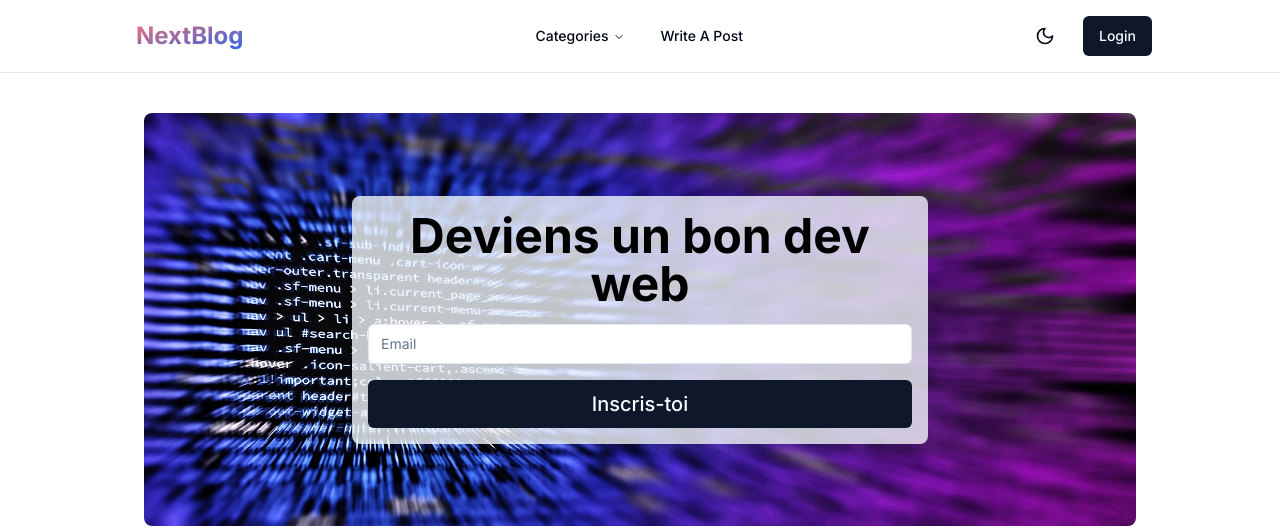
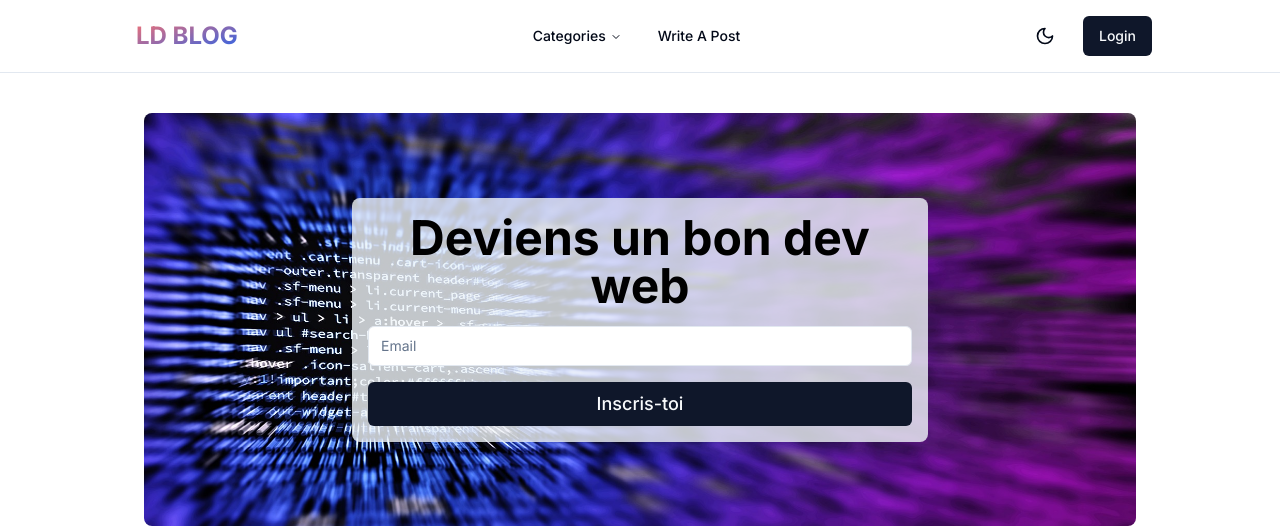
Before and after one commit to rezozero59/next-app-01-2023, a Next.js app: page / in a window 1280 px wide. Shown: the top 528 px of the page. Built offline with nearby package versions, Linux system fonts and the light colour scheme.

Commit message:
modif txt

```diff
--- a/app/page.tsx
+++ b/app/page.tsx
@@ -27,7 +27,7 @@ export default function Home() {
                 placeholder="Email"
                 className="dark:bg-white mt-4 text-black dark:text-black"
               />
-              <Button size="lg" className="w-full py-6 text-xl mt-4">
+              <Button size="lg" className="w-full py-4 text-lg mt-4">
                 Inscris-toi
               </Button>
             </div>
--- a/components/Header.tsx
+++ b/components/Header.tsx
@@ -15,7 +15,7 @@ export default function Header() {
             <ResponsiveMenu />
             <Link href="/">
               <h1 className="text-2xl font-bold text-transparent bg-clip-text bg-gradient-to-br from-red-400 to-blue-600">
-                NextBlog
+                LD BLOG
               </h1>
             </Link>
           </div>
```
